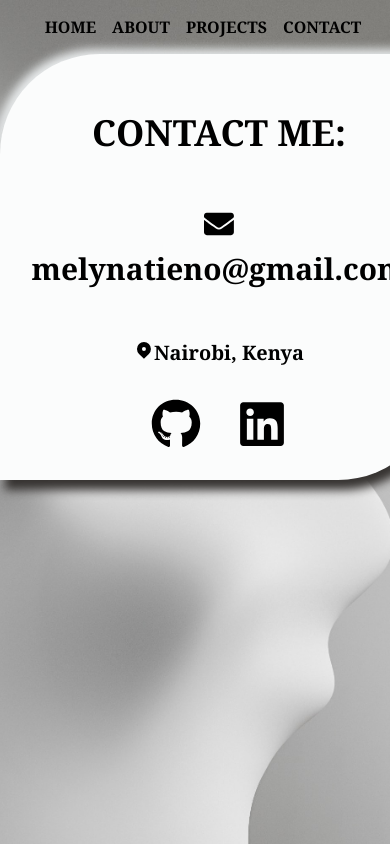
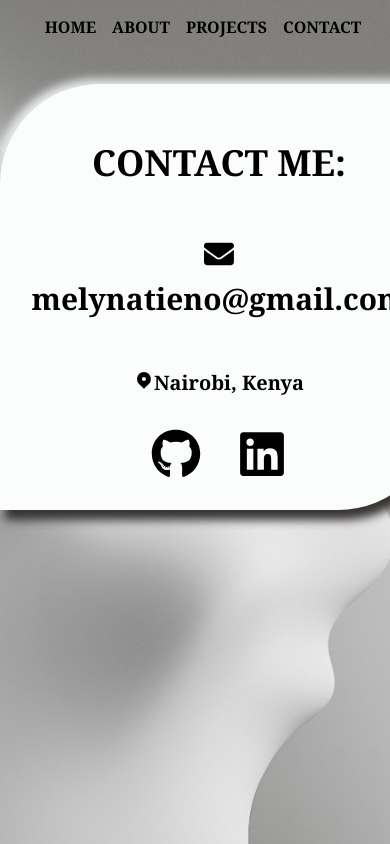
Before and after one commit to MelynAtieno/react-website-app, a React (Create React App) app: page /contact in a window 390 px wide. Shown: the top 844 px of the page. Built offline with nearby package versions, Linux system fonts and the light colour scheme.

Commit message:
change app title

```diff
--- a/public/index.html
+++ b/public/index.html
@@ -24,7 +24,7 @@
       work correctly both with client-side routing and a non-root public URL.
       Learn how to configure a non-root public URL by running `npm run build`.
     -->
-    <title>PERSONAL WEBSITE</title>
+    <title>MELYN WEBSITE</title>
   </head>
   <body>
     <noscript>You need to enable JavaScript to run this app.</noscript>
--- a/src/Styles/Contact.css
+++ b/src/Styles/Contact.css
@@ -44,5 +44,6 @@
     .contact {
         width: 100%;
         margin: auto;
+        margin-top: 30px;
     }
 }
```
